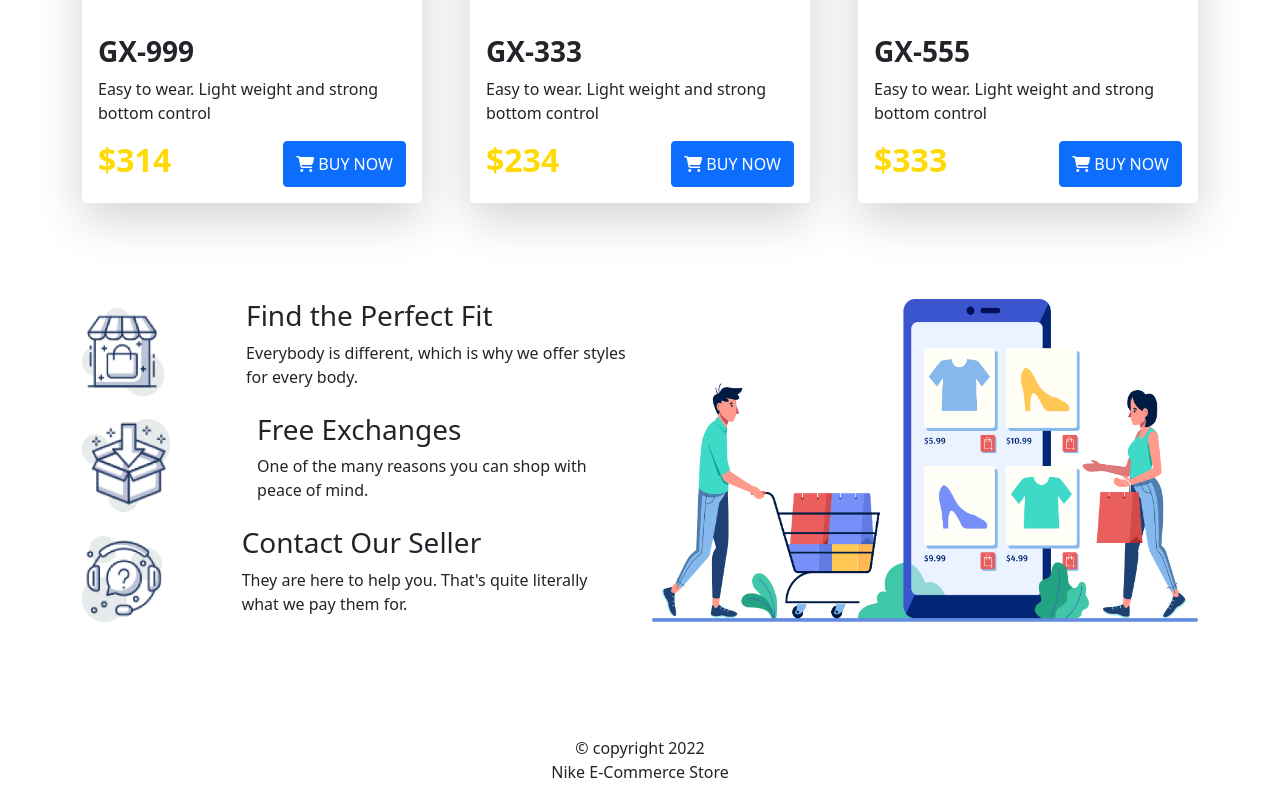
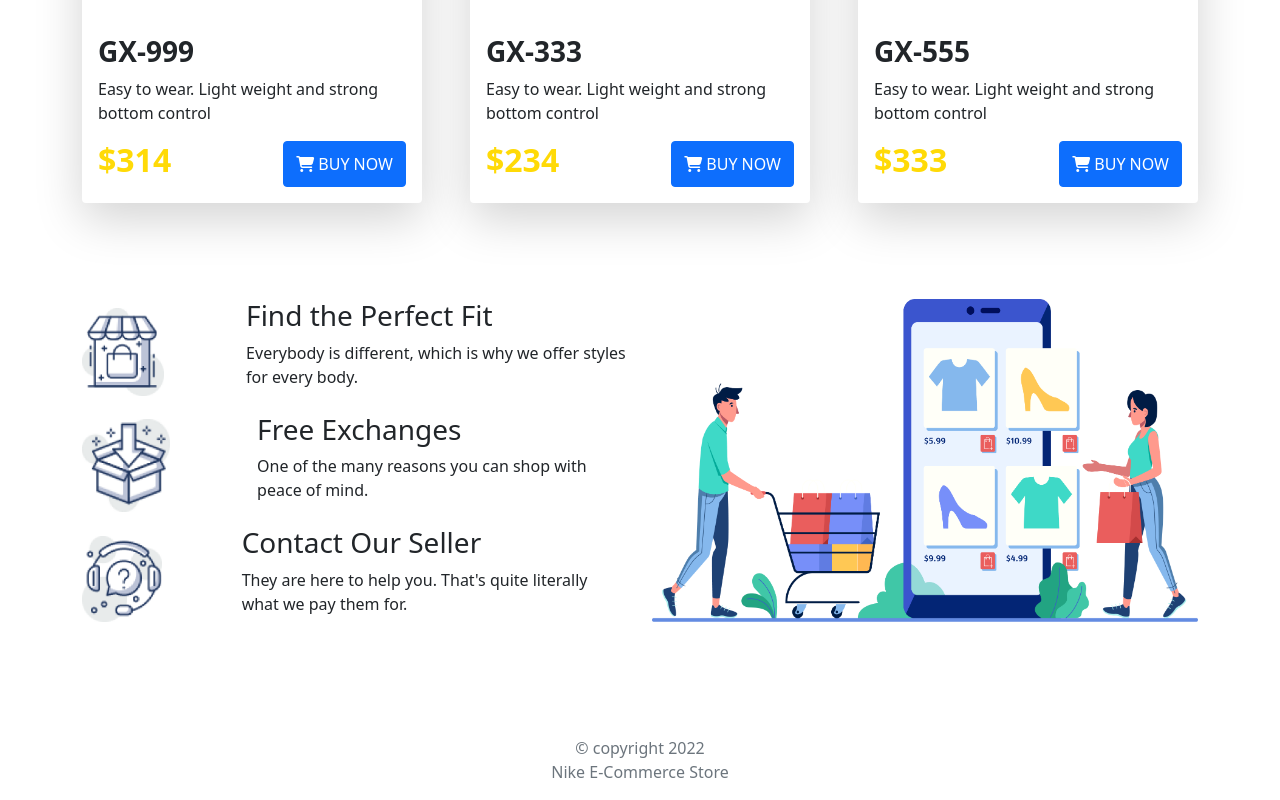
Before and after one commit to Tohidul29/nike-ecommerce-bootstrap, a plain HTML site: page index.html in a window 1280 px wide. Shown: the part 1779-2579 px from the top of the page. Drawn offline with nearby package versions, Linux system fonts and the light colour scheme.

Commit message:
update footer

```diff
--- a/index.html
+++ b/index.html
@@ -210,7 +210,7 @@
         </section>
     </main>
     <footer>
-        <p class="text-center">&copy; copyright 2022 <br> Nike E-Commerce Store</p>
+        <p class="text-center text-muted">&copy; copyright 2022 <br> Nike E-Commerce Store</p>
     </footer>
     <!-- add bootstrap js here  -->
     <script src="https://cdn.jsdelivr.net/npm/bootstrap@5.1.3/dist/js/bootstrap.bundle.min.js"
```
